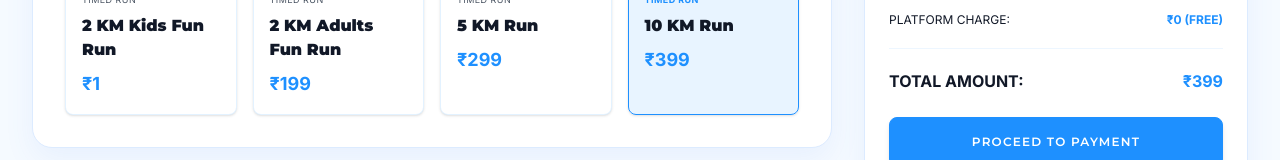
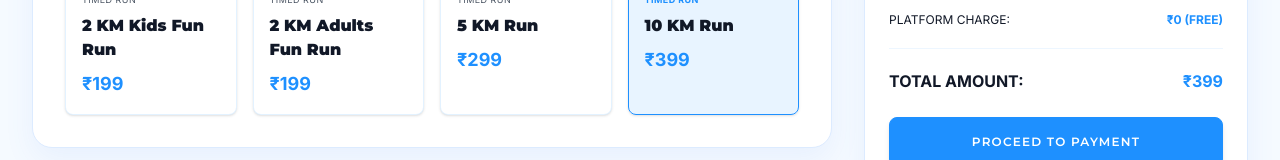
Before and after one commit to devpdhana/feelthebeat, a Next.js app: page /register in a window 1280 px wide. Shown: the part 401-561 px from the top of the page. Built offline with nearby package versions, Linux system fonts and the light colour scheme.

Commit message:
amount changes

```diff
--- a/components/layout/RegistrationContext.tsx
+++ b/components/layout/RegistrationContext.tsx
@@ -252,10 +252,11 @@ function RegistrationFormModal({ isOpen, onClose }: { isOpen: boolean; onClose:
                   onChange={(e) => setFormData({ ...formData, category: e.target.value })}
                   className="w-full bg-[#101010] border border-white/8 px-4 py-2.5 text-xs text-white focus:border-brand-primary focus:outline-none transition-colors uppercase appearance-none cursor-pointer"
                 >
-                  <option value="2km-kids">2KM KIDS FUN RUN (₹1)</option>
+                  <option value="2km-kids">2 KM KIDS FUN RUN (₹199)</option>
                   <option value="2km">2KM ADULTS FUN RUN (₹199)</option>
                   <option value="5km">5KM RUN (₹299)</option>
                   <option value="10km">10KM RUN (₹399)</option>
+
                 </select>
               </div>
 
--- a/data/events.ts
+++ b/data/events.ts
@@ -33,7 +33,7 @@ export const raceCategories: RaceCategory[] = [
       "Sree Jayam School",
       "Deboer Ground",
     ],
-    fee: 1,
+    fee: 199,
   },
   {
     id: "2km",
--- a/data/registrationConfig.ts
+++ b/data/registrationConfig.ts
@@ -10,7 +10,7 @@ export const racePrices: Record<string, RaceFee> = {
     id: "2km-kids",
     name: "2 KM Kids Fun Run",
     distance: "2 KM",
-    fee: 1,
+    fee: 199,
   },
   "2km": {
     id: "2km",
```
